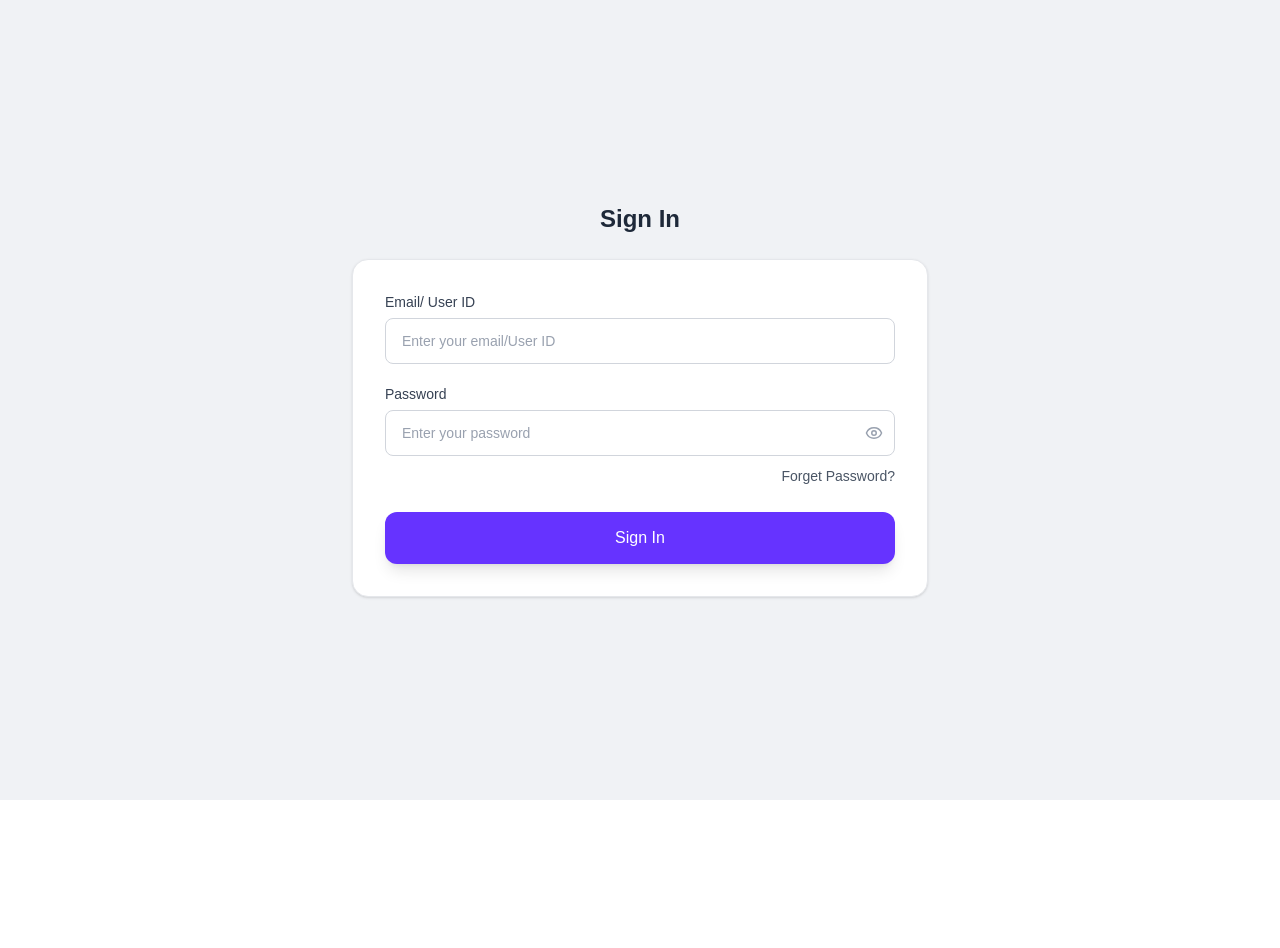
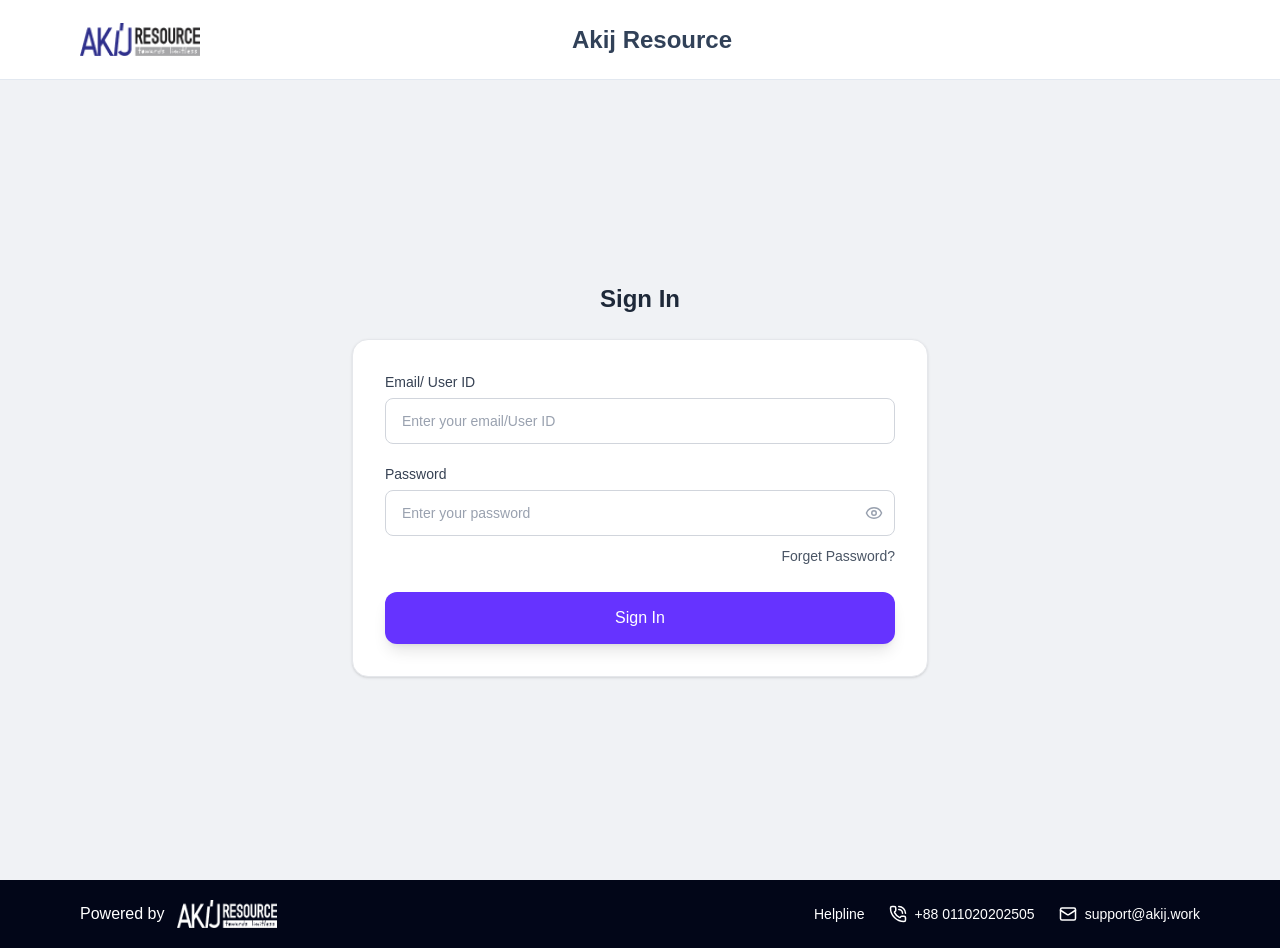
Before and after one commit to aurnabnil66/online-assessment-platform, a Next.js app: page / in a window 1280 px wide. Before the commit the page ends 800 px from the top, so only its background shows below. Built offline with nearby package versions, Linux system fonts and the light colour scheme.

Commit message:
modified redux provider

```diff
--- a/app/ReduxProvider.tsx
+++ b/app/ReduxProvider.tsx
@@ -3,12 +3,16 @@
 import { Provider } from "react-redux";
 import { PersistGate } from "redux-persist/integration/react";
 import { store, persistor } from "@/lib/store";
+import { Header } from "./components/Header";
+import { Footer } from "./components/Footer";
 
 export default function Providers({ children }: { children: React.ReactNode }) {
   return (
     <Provider store={store}>
       <PersistGate loading={null} persistor={persistor}>
+        <Header />
         {children}
+        <Footer />
       </PersistGate>
     </Provider>
   );
```
